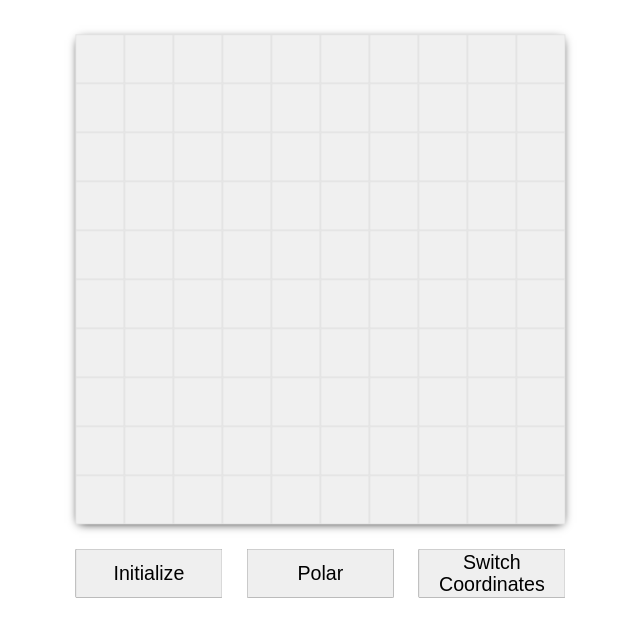
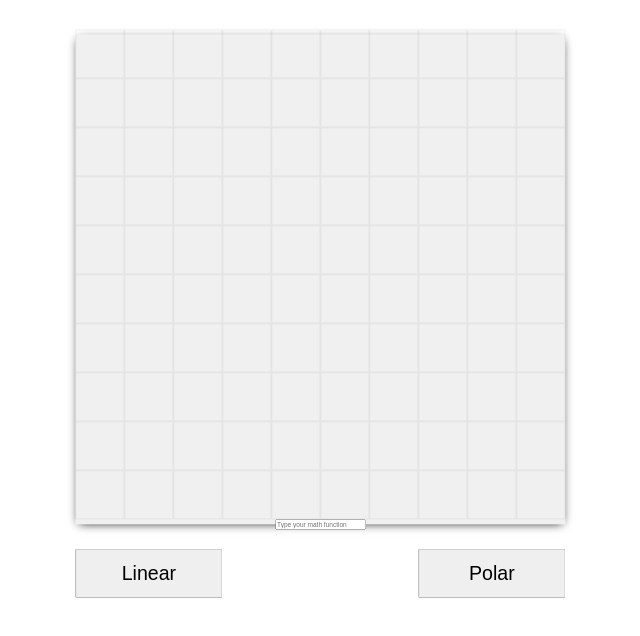
Before and after one commit to Nefari0/difference-engine, a React (Create React App) app in the folder diff-engine/: page / in a window 1280 px wide. Shown: the top 636 px of the page, without its empty margins (202-842 px from the left). Built offline with nearby package versions, Linux system fonts and the light colour scheme.

Commit message:
Punch in math functions as strings and parse with mathjs

```diff
--- a/diff-engine/src/Components/Graphs/graph.component.jsx
+++ b/diff-engine/src/Components/Graphs/graph.component.jsx
@@ -1,5 +1,7 @@
 import { Table,Row,GridCell,PolarQuadrants } from "./graph.styles";
 import { useEffect, useState } from "react";
+import { evaluate,parser,parse,derivative,simplify } from "mathjs";
+var par = parser()
 
 export default function Graph() {
 
@@ -7,9 +9,10 @@ export default function Graph() {
     matrix: [],
     polarCoords: [],
     cartCoords:[],
-    polars:false
+    polars:false,
+    mathFunc:'cos(3 * x) + sin(2 * x)'
   });
-  const { matrix, polars, cartCoords, polarCoords } = state;
+  const { matrix, polars, cartCoords, polarCoords, mathFunc } = state;
 
   useEffect(() => {boardFactory()},[]);
 
@@ -19,19 +22,25 @@ export default function Graph() {
     var coords = [];
     var elements = await [...Array.from(Array(xPoints))];
 
-    await elements.forEach((el, i) => {
-      func.push(4 + Math.cos(3 * i) + Math.sin(2 * i));
+    await elements.forEach((el,i) => {
+      i = i / 100
+      par.set('x',i)
+      func.push(par.evaluate(mathFunc))
     });
 
     await func.forEach((el, x) => {
       coords.push([el * Math.sin(x), el * Math.cos(x)]);
     });
-    await setState({ ...state, polarCoords: coords });
+    await setState({ ...state,
+      polarCoords:coords,
+      polars:true
+    });
     return
   };
 
   // ---- Linear ---- //
   const linearVector = async () => {
+
     const xPoints = 600
     var func = []
     var coords =[]
@@ -39,16 +48,20 @@ export default function Graph() {
 
     await elements.forEach((el,i) => {
       i = i / 100
-      func.push(4 + Math.cos(3 * i) + Math.sin(2 * i))
+      par.set('x',i)
+      func.push(par.evaluate(mathFunc))
     });
 
     await func.forEach((el,x) => {
       x = x / 100
-      console.log(x,el)
       coords.push([x,el])
     });
 
-    await setState({...state,cartCoords:coords})
+    await setState({
+      ...state,
+      cartCoords:coords,
+      polars:false
+    })
     return
   }
 
@@ -85,33 +98,35 @@ export default function Graph() {
     return <div>{mappedItems}</div>
   }
 
-  const switchView = () => {
-    // console.log(returnPlots())
-    setState({...state,polars:!polars})
-  }
-
   const returnPlots = () => {
-    // console.log('hit returnPlots',polars)
     return (polars === true ? polarCoords : cartCoords)
   }
 
-  const initialize = async () => {
-    await polarVector();
-    await linearVector();
-  };
+  const inputHandler = (e) => {
+    e.preventDefault()
+
+    const {name,value} = e.target
+
+    setState({...state,[name]:value})
+  }
 
   return (
     <div className="App">
       <Table className="Table">
         <Row>
           <PolarQuadrants polars={polars}>
-            {/* {vectorMap(polarCoords)} */}
             {vectorMap(returnPlots())}
           </PolarQuadrants>
           {mappedTiles}
-          <button style={{right:'0px'}} onClick={switchView}>Switch Coordinates</button>
-          <button style={{left:'0px'}} onClick={linearVector}>Initialize</button>
-          <button style={{right:'350px'}} onClick={polarVector}>Polar</button>
+          <input
+            required
+            type='text'
+            onChange={inputHandler}
+            placeholder='Type your math function'
+            name="mathFunc"
+          />
+          <button style={{left:'0px'}} onClick={linearVector}>Linear</button>
+          <button style={{right:'0px'}} onClick={polarVector}>Polar</button>
         </Row>
       </Table>
     </div>
```
